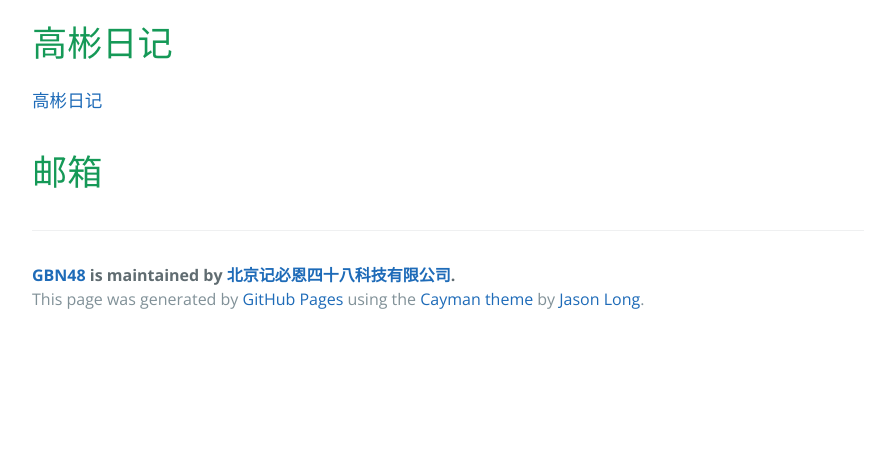
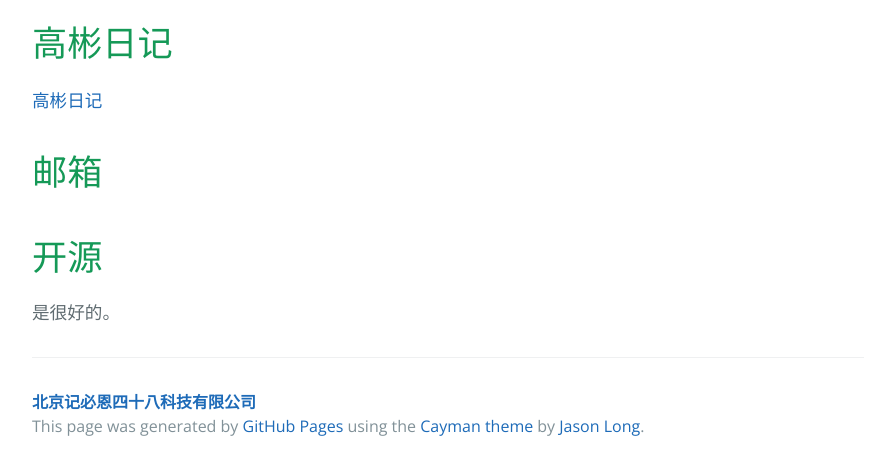
Before and after one commit to gbn48/www, a plain HTML site: page index.html in a window 1280 px wide. Shown: the part 803-1273 px from the top of the page, without its empty margins (192-1087 px from the left). Before the commit the page ends 1146 px from the top, so only its background shows below. Drawn offline with nearby package versions, Linux system fonts and the light colour scheme; a script that the page names is missing.

Commit message:
Update index.html

```diff
--- a/index.html
+++ b/index.html
@@ -50,10 +50,11 @@ writeLoginPanel({domainlist:"gbn48.com", mode:"horizontal"});
 </script>
 </p>
 
-
+<h1>开源</h1>
+是很好的。
 
       <footer class="site-footer">
-        <span class="site-footer-owner"><a href="https://github.com/gbn48/www">GBN48</a> is maintained by <a href="https://github.com/gbn48">北京记必恩四十八科技有限公司</a>.</span>
+        <span class="site-footer-owner"><a href="https://github.com/gbn48">北京记必恩四十八科技有限公司</a></span>
 
         <span class="site-footer-credits">This page was generated by <a href="https://pages.github.com">GitHub Pages</a> using the <a href="https://github.com/jasonlong/cayman-theme">Cayman theme</a> by <a href="https://twitter.com/jasonlong">Jason Long</a>.</span>
       </footer>
```
